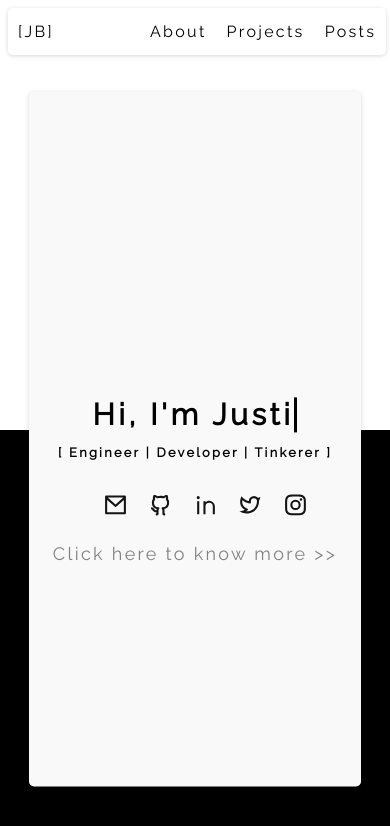
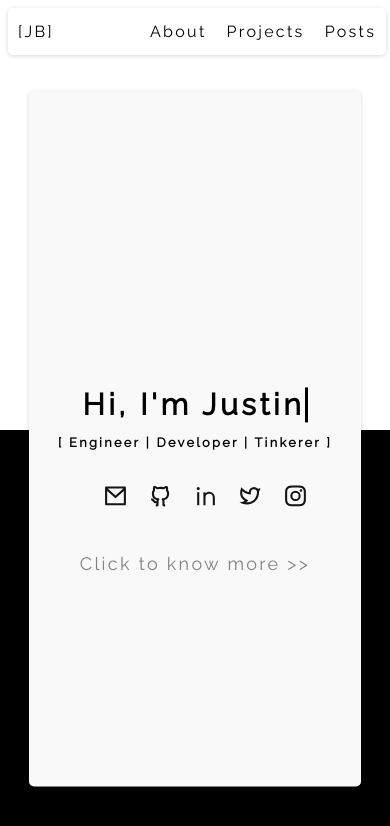
Before and after one commit to hoax3/JB-Portfolio, a React (Vite) app: page / in a window 390 px wide. Shown: the top 826 px of the page. Built offline with nearby package versions, Linux system fonts and the light colour scheme.

Commit message:
about page css updates

```diff
--- a/src/components/Intro.tsx
+++ b/src/components/Intro.tsx
@@ -28,7 +28,7 @@ export const Intro = () => {
           </ul>
         </div>
         <div className='quick-about'>
-          <Link to={"/about"}>Click here to know more &gt;&gt;</Link>
+          <Link to={"/about"}>Click to know more &gt;&gt;</Link>
         </div>
       </div>
     </div>
--- a/src/components/styles/about.css
+++ b/src/components/styles/about.css
@@ -107,17 +107,12 @@
    .about-main {
       width: 85%;
   }
+}
+
+@media screen and (max-width: 680px) {
   .certs-card-main {
     grid-template-columns: auto;
     margin: 5px;
-  }
-}
-
-@media screen and (max-width: 680px) {
-    .certs-card-main {
-      grid-template-columns: auto auto;
-      gap: 5px;
-      margin: 5px;
   }
   .icon-grid {
     grid-template-columns: auto auto auto;
--- a/src/components/styles/intro.css
+++ b/src/components/styles/intro.css
@@ -32,18 +32,29 @@
 .intro-icons {
   display: flex;
   flex-wrap: wrap;
-  justify-content: space-between;
+  justify-content: space-evenly;
   list-style-type: none;
 }
 
 .intro-icons li {
-    padding-right: 20px;
+  padding-right: 20px;
+  transition: 500ms ease-out;
 }
 
 .intro-icons li a {
     text-decoration: none;
     color: #141414;
     font-size: 25px;
+}
+
+.intro-icons li:hover {
+  transition: 300ms ease-in;
+  transform: scale(1.1);
+}
+
+.quick-about {
+  padding-top: 1.5em;
+  transition: 300ms ease-out;
 }
 
 .quick-about a {
@@ -55,6 +66,11 @@
 
 @keyframes blinker {
   50% {opacity: 0;}
+}
+
+.quick-about:hover {
+  transition: 500ms ease-in;
+  transform: scale(1.2);
 }
 
 @media screen and (max-width: 900px) {
```
